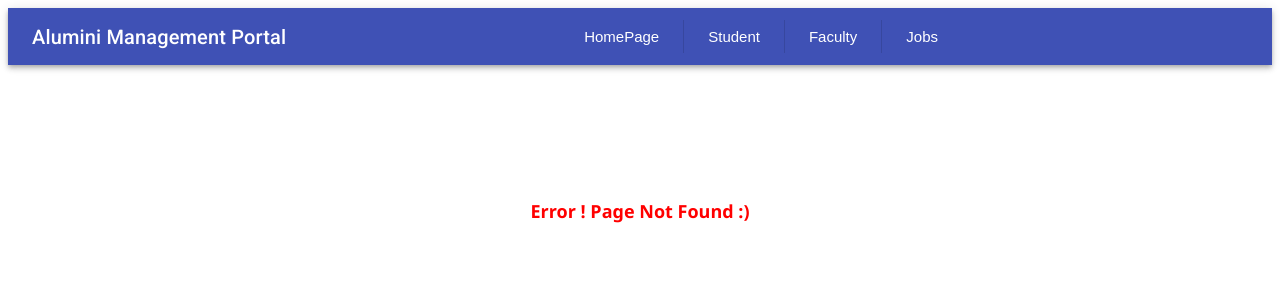
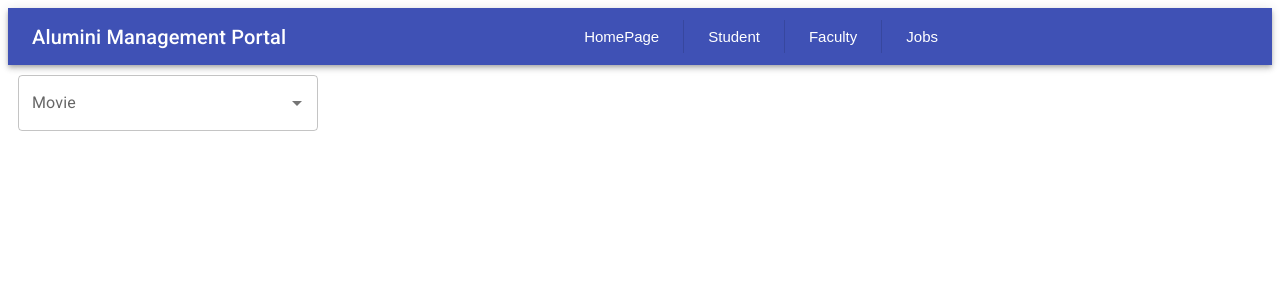
Before and after one commit to umur/waa-june-2022-final-project, a React (Create React App) app in the folder alumni_app/: page /as in a window 1280 px wide. Before the commit this address had no page. Shown: the top 300 px of the page. Built offline with nearby package versions, Linux system fonts and the light colour scheme.

Commit message:
Auto Complete

```diff
--- /dev/null
+++ b/alumni_app/src/common/AutoCompleteSelect.js
@@ -0,0 +1,142 @@
+import { Autocomplete, TextField } from '@mui/material';
+import React from 'react'
+
+export default function AutoCompleteSelect() {
+    return (
+        <Autocomplete
+            disablePortal
+            id="combo-box-demo"
+            options={top100Films}
+            sx={{ width: 300 }}
+            renderInput={(params) => <TextField {...params} label="Movie" />}
+        />
+    );
+}
+
+
+const top100Films = [
+    { label: 'The Shawshank Redemption', year: 1994 },
+    { label: 'The Godfather', year: 1972 },
+    { label: 'The Godfather: Part II', year: 1974 },
+    { label: 'The Dark Knight', year: 2008 },
+    { label: '12 Angry Men', year: 1957 },
+    { label: "Schindler's List", year: 1993 },
+    { label: 'Pulp Fiction', year: 1994 },
+    {
+        label: 'The Lord of the Rings: The Return of the King',
+        year: 2003,
+    },
+    { label: 'The Good, the Bad and the Ugly', year: 1966 },
+    { label: 'Fight Club', year: 1999 },
+    {
+        label: 'The Lord of the Rings: The Fellowship of the Ring',
+        year: 2001,
+    },
+    {
+        label: 'Star Wars: Episode V - The Empire Strikes Back',
+        year: 1980,
+    },
+    { label: 'Forrest Gump', year: 1994 },
+    { label: 'Inception', year: 2010 },
+    {
+        label: 'The Lord of the Rings: The Two Towers',
+        year: 2002,
+    },
+    { label: "One Flew Over the Cuckoo's Nest", year: 1975 },
+    { label: 'Goodfellas', year: 1990 },
+    { label: 'The Matrix', year: 1999 },
+    { label: 'Seven Samurai', year: 1954 },
+    {
+        label: 'Star Wars: Episode IV - A New Hope',
+        year: 1977,
+    },
+    { label: 'City of God', year: 2002 },
+    { label: 'Se7en', year: 1995 },
+    { label: 'The Silence of the Lambs', year: 1991 },
+    { label: "It's a Wonderful Life", year: 1946 },
+    { label: 'Life Is Beautiful', year: 1997 },
+    { label: 'The Usual Suspects', year: 1995 },
+    { label: 'Léon: The Professional', year: 1994 },
+    { label: 'Spirited Away', year: 2001 },
+    { label: 'Saving Private Ryan', year: 1998 },
+    { label: 'Once Upon a Time in the West', year: 1968 },
+    { label: 'American History X', year: 1998 },
+    { label: 'Interstellar', year: 2014 },
+    { label: 'Casablanca', year: 1942 },
+    { label: 'City Lights', year: 1931 },
+    { label: 'Psycho', year: 1960 },
+    { label: 'The Green Mile', year: 1999 },
+    { label: 'The Intouchables', year: 2011 },
+    { label: 'Modern Times', year: 1936 },
+    { label: 'Raiders of the Lost Ark', year: 1981 },
+    { label: 'Rear Window', year: 1954 },
+    { label: 'The Pianist', year: 2002 },
+    { label: 'The Departed', year: 2006 },
+    { label: 'Terminator 2: Judgment Day', year: 1991 },
+    { label: 'Back to the Future', year: 1985 },
+    { label: 'Whiplash', year: 2014 },
+    { label: 'Gladiator', year: 2000 },
+    { label: 'Memento', year: 2000 },
+    { label: 'The Prestige', year: 2006 },
+    { label: 'The Lion King', year: 1994 },
+    { label: 'Apocalypse Now', year: 1979 },
+    { label: 'Alien', year: 1979 },
+    { label: 'Sunset Boulevard', year: 1950 },
+    {
+        label: 'Dr. Strangelove or: How I Learned to Stop Worrying and Love the Bomb',
+        year: 1964,
+    },
+    { label: 'The Great Dictator', year: 1940 },
+    { label: 'Cinema Paradiso', year: 1988 },
+    { label: 'The Lives of Others', year: 2006 },
+    { label: 'Grave of the Fireflies', year: 1988 },
+    { label: 'Paths of Glory', year: 1957 },
+    { label: 'Django Unchained', year: 2012 },
+    { label: 'The Shining', year: 1980 },
+    { label: 'WALL·E', year: 2008 },
+    { label: 'American Beauty', year: 1999 },
+    { label: 'The Dark Knight Rises', year: 2012 },
+    { label: 'Princess Mononoke', year: 1997 },
+    { label: 'Aliens', year: 1986 },
+    { label: 'Oldboy', year: 2003 },
+    { label: 'Once Upon a Time in America', year: 1984 },
+    { label: 'Witness for the Prosecution', year: 1957 },
+    { label: 'Das Boot', year: 1981 },
+    { label: 'Citizen Kane', year: 1941 },
+    { label: 'North by Northwest', year: 1959 },
+    { label: 'Vertigo', year: 1958 },
+    {
+        label: 'Star Wars: Episode VI - Return of the Jedi',
+        year: 1983,
+    },
+    { label: 'Reservoir Dogs', year: 1992 },
+    { label: 'Braveheart', year: 1995 },
+    { label: 'M', year: 1931 },
+    { label: 'Requiem for a Dream', year: 2000 },
+    { label: 'Amélie', year: 2001 },
+    { label: 'A Clockwork Orange', year: 1971 },
+    { label: 'Like Stars on Earth', year: 2007 },
+    { label: 'Taxi Driver', year: 1976 },
+    { label: 'Lawrence of Arabia', year: 1962 },
+    { label: 'Double Indemnity', year: 1944 },
+    {
+        label: 'Eternal Sunshine of the Spotless Mind',
+        year: 2004,
+    },
+    { label: 'Amadeus', year: 1984 },
+    { label: 'To Kill a Mockingbird', year: 1962 },
+    { label: 'Toy Story 3', year: 2010 },
+    { label: 'Logan', year: 2017 },
+    { label: 'Full Metal Jacket', year: 1987 },
+    { label: 'Dangal', year: 2016 },
+    { label: 'The Sting', year: 1973 },
+    { label: '2001: A Space Odyssey', year: 1968 },
+    { label: "Singin' in the Rain", year: 1952 },
+    { label: 'Toy Story', year: 1995 },
+    { label: 'Bicycle Thieves', year: 1948 },
+    { label: 'The Kid', year: 1921 },
+    { label: 'Inglourious Basterds', year: 2009 },
+    { label: 'Snatch', year: 2000 },
+    { label: '3 Idiots', year: 2009 },
+    { label: 'Monty Python and the Holy Grail', year: 1975 },
+];
--- a/alumni_app/src/setup/routes-manager/RouteApp.js
+++ b/alumni_app/src/setup/routes-manager/RouteApp.js
@@ -7,6 +7,7 @@
 import AddComment from "../../pages/comment/AddComment";
 import ErrorPage from "../../pages/ErrorPage";
 import StudentDetail from "../../pages/student/StudentDetail";
+import AutoCompleteSelect from "../../common/AutoCompleteSelect";
 
 
 export default function RouteApp() {
@@ -20,6 +21,7 @@
                 <Route path='/Jobs' element={<Jobs />}></Route>
                 <Route path='*' element={<ErrorPage />}></Route>
                 <Route path='/StudentDetails/:id' element={<StudentDetail />}></Route>
+                <Route path='/as' element={<AutoCompleteSelect />}></Route>
             </Routes>
         </>
     )
```
Also changed, not shown: alumni_app/src/common/AutoComplete.js (deleted, +0 -8 lines).
